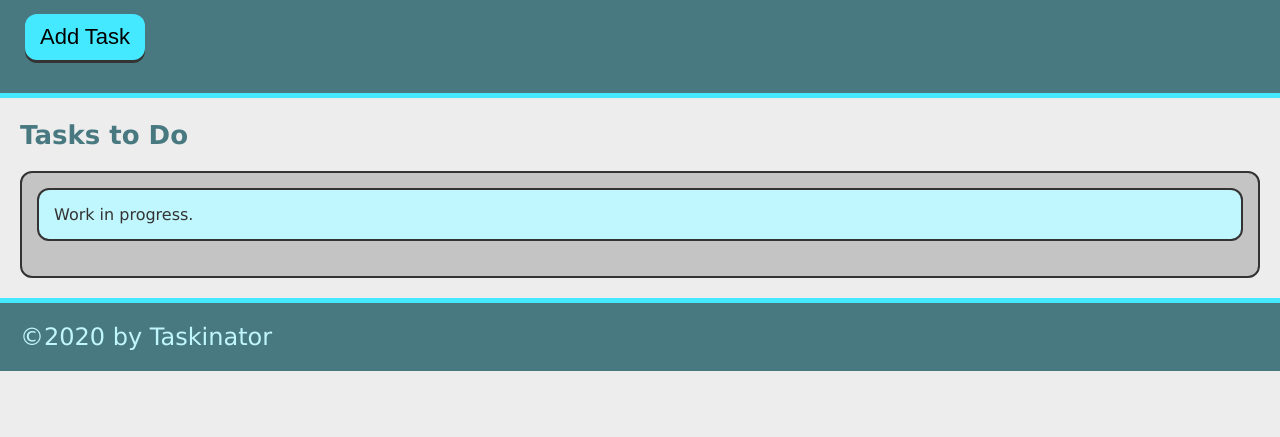
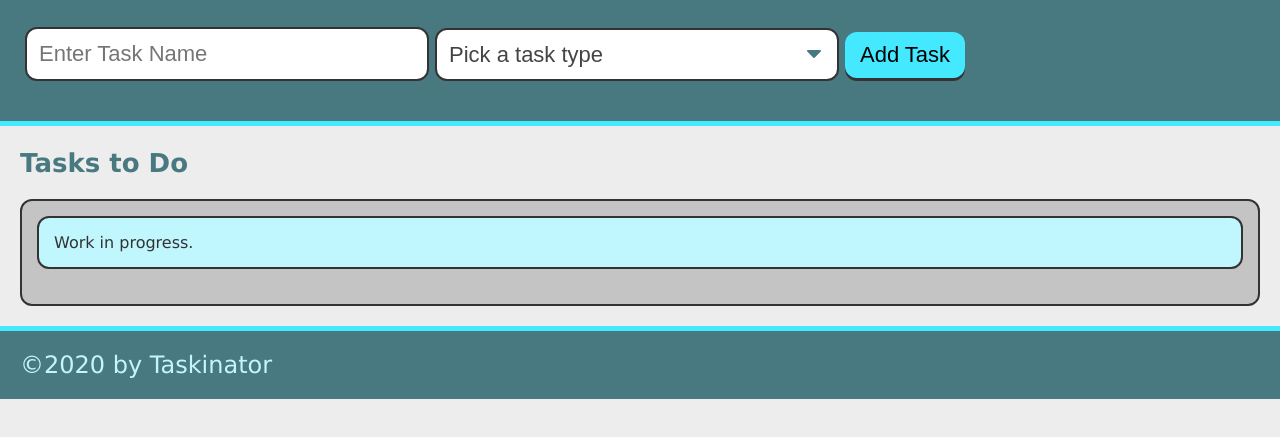
Before and after one commit to aelisker/taskinator, a plain HTML site: page index.html in a window 1280 px wide. Shown: the part 115-552 px from the top of the page. Drawn offline with Linux system fonts and the light colour scheme.

Commit message:
added text input field and dropdown selector

```diff
--- a/index.html
+++ b/index.html
@@ -11,7 +11,22 @@
     <header>
         <h1 class="page-title">Taskinator</h1>
         <p>Click the button below to add a new task!</p>
-        <button id="save-task" class="btn">Add Task</button>
+        <form id="task-form">
+            <div class="form-group">
+                <input type="text" name="task-name" class="text-input" placeholder="Enter Task Name" />
+            </div>
+            <div class="form-group">
+                <select name="task-type" class="select-dropdown">
+                    <option value="" disabled selected>Pick a task type</option>
+                    <option value="Print">Print</option>
+                    <option value="Web">Web</option>
+                    <option value="Mobile">Mobile</option>
+                </select>
+            </div>
+            <div class="form-group">
+                <button id="save-task" class="btn">Add Task</button>
+            </div>
+        </form>
     </header>
     <main>
         <section class="task-list-wrapper">
```
